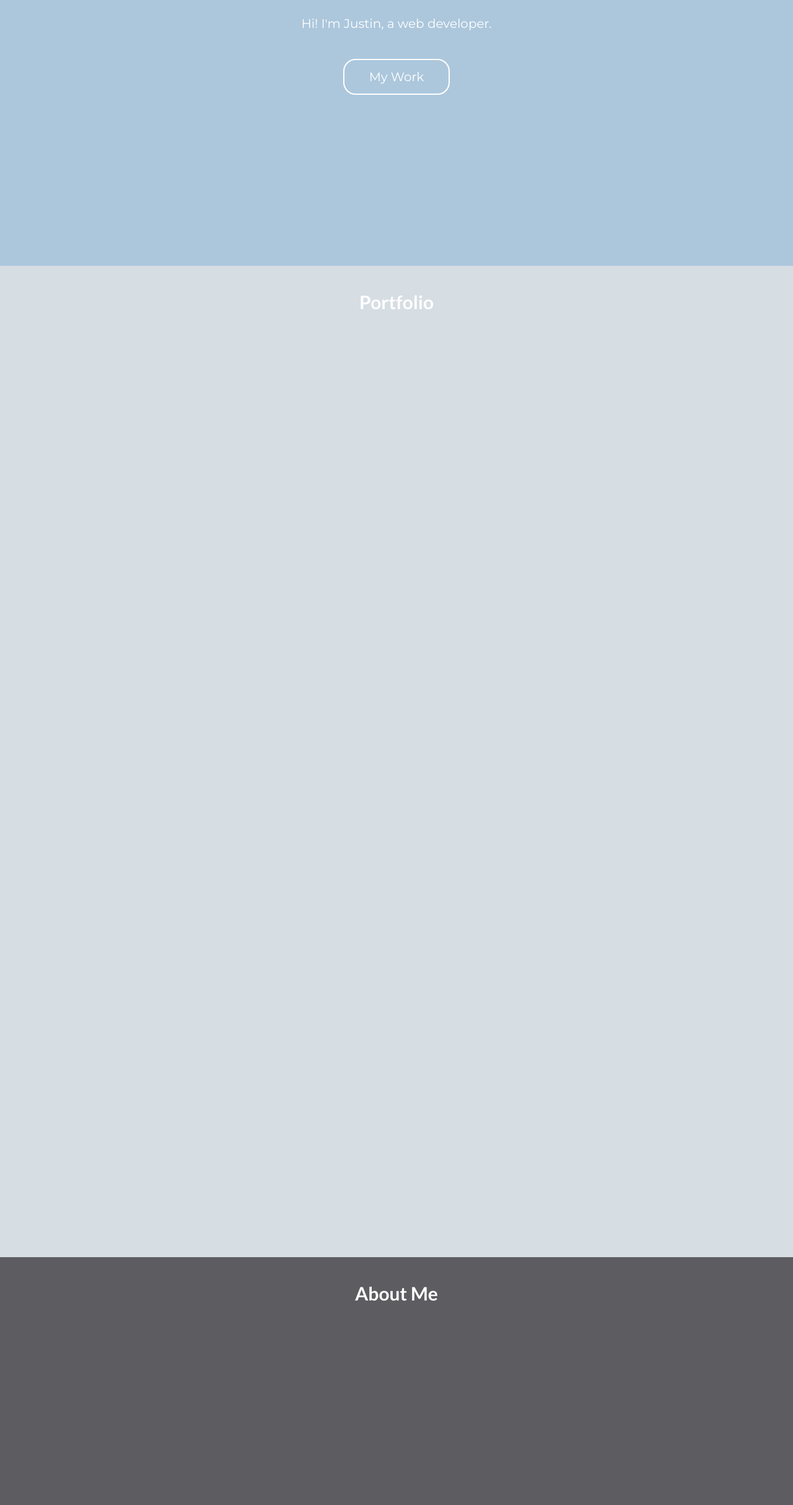
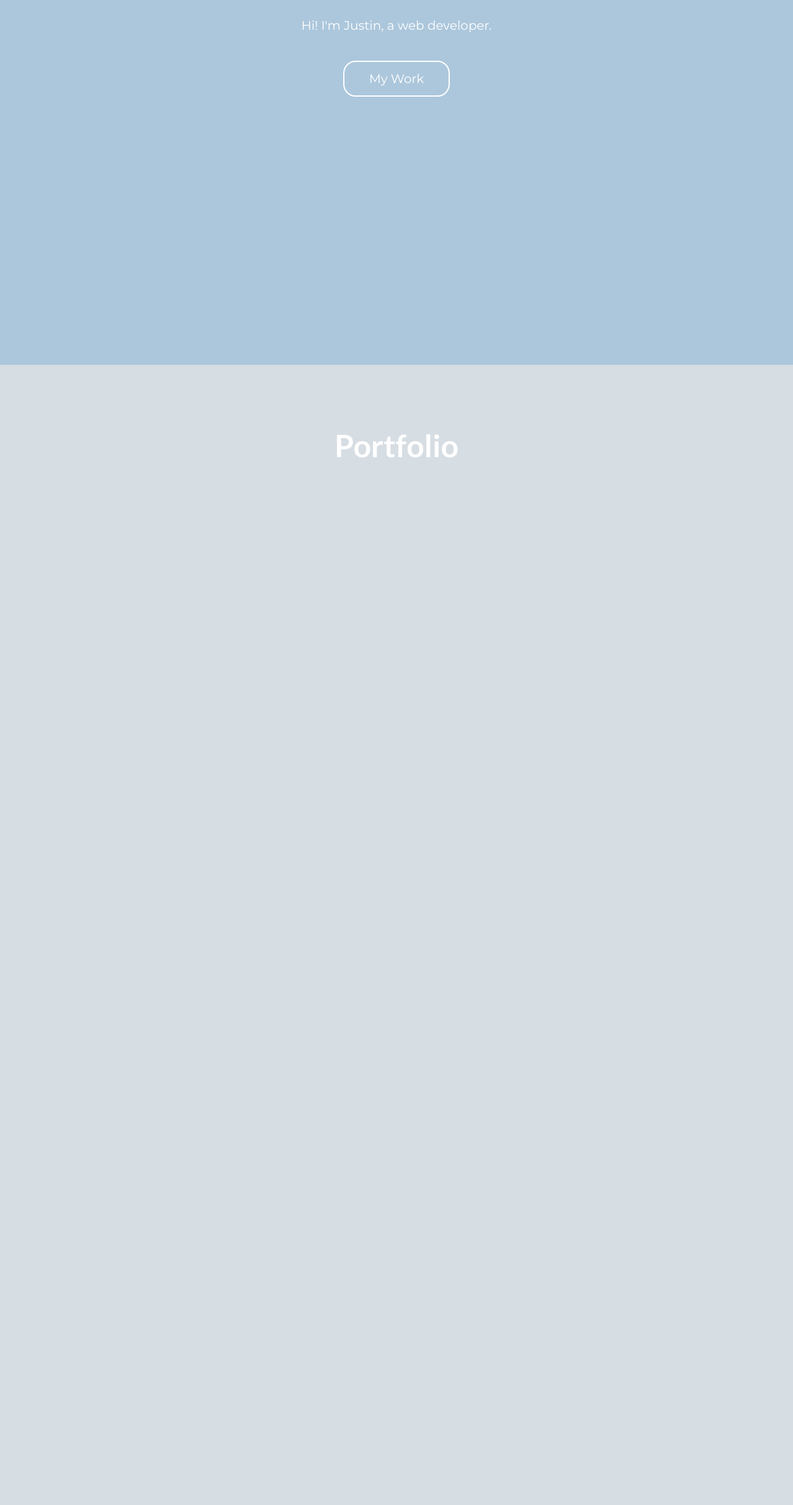
Before and after one commit to justinkangbae/Personal-Website, a website: page index.html in a window 1280 px wide. Shown: the part 371-2800 px from the top of the page at 62% size. Drawn offline with nearby package versions, Linux system fonts and the light colour scheme.

Commit message:
added new sections for html

```diff
--- a/index.html
+++ b/index.html
@@ -59,7 +59,21 @@
 		<section class="portfolio">
 			<h2 class="portfolio__title">Portfolio</h2>
 
+			<div class="portfolio__entry">
 
+			</div>
+
+			<div class="separator"></div>
+
+			<div class="portfolio__entry">
+
+			</div>
+
+			<div class="separator"></div>
+
+			<div class="portfolio__entry">
+
+			</div>
 		</section>
 
 		<!-- ABOUT ME SECTION -->
--- a/sass/site.scss
+++ b/sass/site.scss
@@ -9,8 +9,8 @@ $color-white: #fff;
 @mixin section__title {
     color: $color-white;
     text-align: center;
-    padding: 4rem 0 5rem 0;
-    font-size: 3rem;
+    padding: 10rem 0 6rem 0;
+    font-size: 5rem;
 }
 
 //SETUP
@@ -28,7 +28,6 @@ html {
 body {
     font-family: "Lato";
     font-weight: 400;
-    position: relative;
     color: $color-white;
 }
 
@@ -92,7 +91,7 @@ body {
 //////////////HEADER
 .header {
     width: 100vw;
-    height: 100vh;
+    height: 120vh;
     background-color: $color-pastel-blue;
     display: flex;
     position: relative;
@@ -102,7 +101,7 @@ body {
     &__title {
         display: flex;
         position: absolute;
-        top: 32%;
+        top: 27%;
         flex-direction: column;
         align-items: center;
 
@@ -140,11 +139,14 @@ body {
 
 /////////PORTFOLIO
 .portfolio {
-    height: 200vh;
     background-color: $color-pastel-gray;
 
     &__title {
         @include section__title;
+    }
+
+    &__entry {
+        height: 100vh;
     }
 }
 
```
Also changed, not shown: css/site.css.
